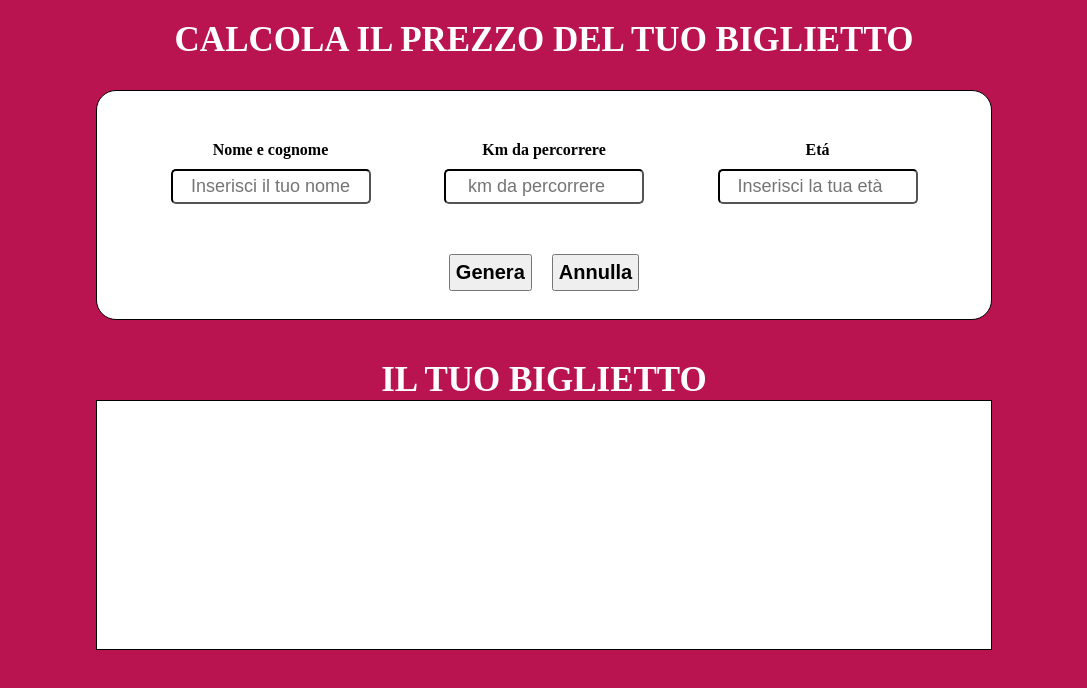
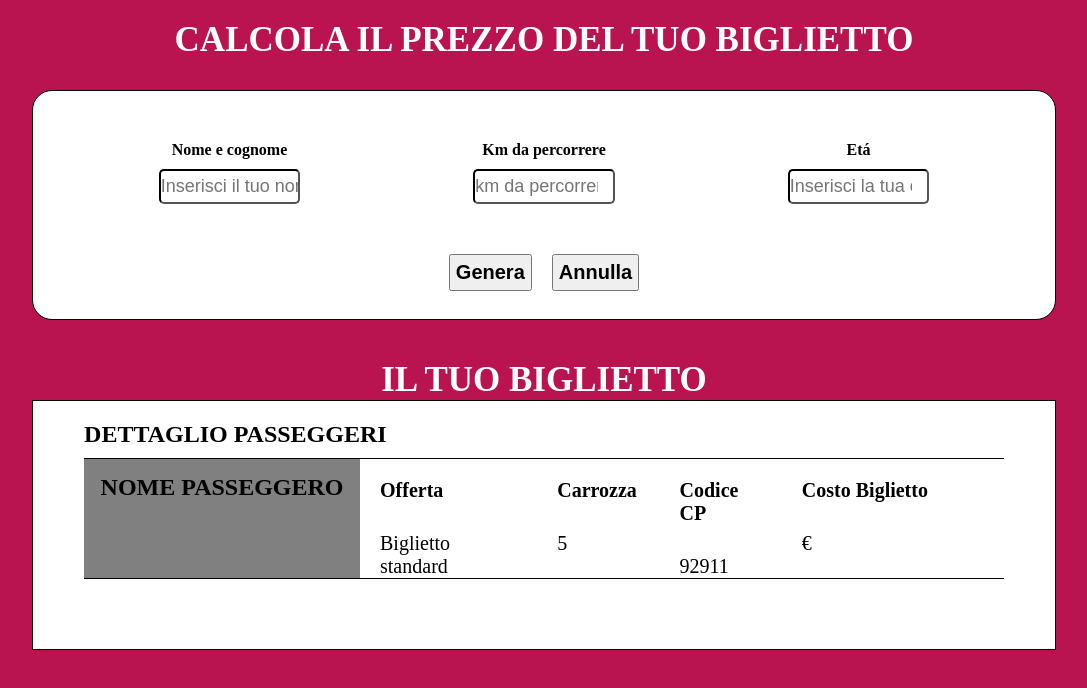
Before and after one commit to LucaGarizio/js-biglietto-treno-form, a plain HTML site: page index.html in a window 1280 px wide. Both pictures are taken after a click on the button "Genera". Shown: the whole page, without its empty margins (96-1183 px from the left). Drawn offline with Linux system fonts and the light colour scheme.

Commit message:
print su schermo iniziato

```diff
--- a/css/style.css
+++ b/css/style.css
@@ -9,7 +9,7 @@ body{
 }
 
 .container{
-    text-align: center;
+    /* text-align: center; */
     width: 100%;
 }
 
@@ -18,16 +18,20 @@ body{
     margin: 20px 0 30px;
     color: white;
     font-size: 35px;
+    text-align: center;
 }
 
 .detail-container{
     border: 1px solid black;
-    width: 70%;
+    width: 80%;
     margin: 0 auto;
     height: 230px;
     border-radius: 20px;
     background-color: #fff;
     margin-bottom: 40px;
+    text-align: center;
+
+
 
 }
 
@@ -45,7 +49,7 @@ input{
     border-color: black;
     text-align: center;
     font-size: 18px;
-    width: 200px;
+    width: 60%;
     height: 35px;
 
 }
@@ -75,14 +79,79 @@ button{
 
 .ticket-container{
     border: 1px solid black;
-    width: 70%;
+    width: 80%;
     margin: 0 auto;
     height: 250px;
     background-color: #fff;
+    display: none;
 }
 
 .title2{
     text-transform:uppercase;
     color: white;
     font-size: 35px;
+    text-align: center;
 }
+
+.active{
+    display: block;
+}
+
+.ticket-print{
+    display: flex;
+    width: 90%;
+    margin: 0 auto;
+    border: 1px solid black;
+    border-left: none;
+    border-right: none;
+
+}
+
+.summary {
+    margin-left: 5%;
+    text-transform: uppercase;
+    margin-top: 20px;
+    margin-bottom: 10px;
+}
+
+.container-name{
+    width: 30%;
+    background-color: #808080;
+    text-align: center;
+    padding: 5px;
+}
+
+.container-name h2{
+    text-align: center;
+    text-transform: uppercase;
+    margin-top: 10px;
+}
+
+.summary-details{
+    display: flex;
+}
+
+.col-2{
+    width: 50%;
+    margin: 0 20px;
+}
+
+.col-2 h4,
+.col-1 h4{
+    margin: 20px 0 30px;
+    font-size: 20px;
+}
+
+.col-1{
+    width: 30%;
+    margin: 0 20px;
+}
+
+
+.summary-details span{
+    font-size: 20px;
+}
+
+#price::after{
+    content: "\20AC";
+}
--- a/index.html
+++ b/index.html
@@ -29,13 +29,40 @@
                 </div>
 
                 <div class="button-container">
-                    <button id="generaBiglietto">Genera</button>
-                    <button>Annulla</button>
+                    <button id="genera-biglietto">Genera</button>
+                    <button id="hide-container">Annulla</button>
                 </div>
             </div>
             <h2 class="title2">Il tuo biglietto</h2>
             <div class="ticket-container">
+                <h2 class="summary">dettaglio passeggeri</h2>
+                <div class="ticket-print">
+                    <div class="container-name">
+                        <h2>nome passeggero</h2>
+                        <h3 id="nome-passeggero"></h3>
+                    </div>
+                    <div class="summary-details">
+                        <div class="col-2">
+                            <h4>Offerta</h4>
+                            <span>Biglietto standard</span>
+                        </div>
 
+                        <div class="col-1">
+                            <h4>Carrozza</h4>
+                            <span>5</span>
+                        </div>
+
+                        <div class="col-1">
+                            <h4>Codice CP</h4>
+                            <span>92911</span>
+                        </div>
+
+                        <div class="col-2">
+                            <h4>Costo Biglietto</h4>
+                            <span id="price"></span>
+                        </div>
+                    </div>
+                </div>
             </div>
         </div>
 
--- a/js/main.js
+++ b/js/main.js
@@ -8,15 +8,23 @@
 
 
 
-const generaBiglietto = document.getElementById("generaBiglietto");
+const generaBiglietto = document.getElementById("genera-biglietto");
 console.log("biglietto generato" ,generaBiglietto);
+
+
 
 generaBiglietto.addEventListener("click" ,
 
     function() {
+    // USER NAME
+    const userName = document.getElementById("userName").value;
 
+    // VALUE USER DISTANCE
     const userDistance = document.getElementById("userDistance").value;
+
+    // VALUE USER ETÀ
     const userEta = document.getElementById("userEta").value;
+
     // il prezzo del biglietto è definito in base ai km (0.21 € al km)
     const prezzoKm = 0.21;
     console.log("euro per km", prezzoKm);
@@ -30,6 +38,7 @@ generaBiglietto.addEventListener("click" ,
     let sconto = 0;
     let risultato = 0
 
+
     if (userEta <17){
         sconto = ((totalPrice * 20) / 100);
         console.log("sconto minorenne", sconto);
@@ -40,8 +49,27 @@ generaBiglietto.addEventListener("click" ,
         console.log("sconto over65", sconto);
     }
 
+
     risultato = totalPrice - sconto;
     console.log(risultato);
 
+
+    const showContainer = document.querySelector(".ticket-container");
+    showContainer.classList.add("active")
+
+
     }
 );
+
+const hideContainer = document.getElementById("hide-container");
+console.log("div nascosto" ,hideContainer);
+hideContainer.addEventListener("click" ,
+
+    function() {
+        const hideContainer = document.querySelector(".ticket-container");
+        hideContainer.classList.remove("active");
+    }
+);
+
+
+// document.getElementById("price").innerHTML = `ciao ${risultato}`;
```
